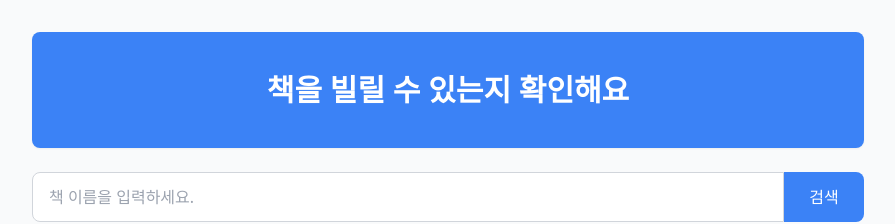
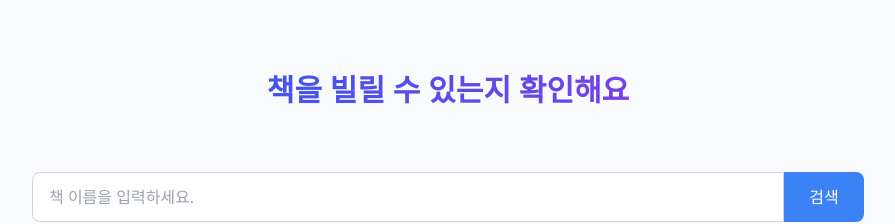
Before and after one commit to afrontend/dlserver, a React (Vite) app: page / in a window 1280 px wide. Shown: the top 224 px of the page, without its empty margins (192-1087 px from the left). Built offline with nearby package versions, Linux system fonts and the light colour scheme; no server answers.

Commit message:
Replace button-like header with gradient text title

```diff
--- a/src/components/Header.tsx
+++ b/src/components/Header.tsx
@@ -1,9 +1,9 @@
 export const Header = () => (
   <div className="mb-4 sm:mb-6">
-    <section className="bg-blue-500 text-white rounded-lg shadow-sm">
+    <section>
       <div className="py-5 px-4 sm:py-8 sm:px-6 md:py-10">
         <div className="max-w-4xl mx-auto">
-          <h1 className="text-xl sm:text-2xl md:text-3xl font-bold text-center leading-tight">
+          <h1 className="text-xl sm:text-2xl md:text-3xl font-extrabold text-center leading-tight bg-gradient-to-r from-blue-600 to-purple-600 bg-clip-text text-transparent">
             책을 빌릴 수 있는지 확인해요
           </h1>
         </div>
```
